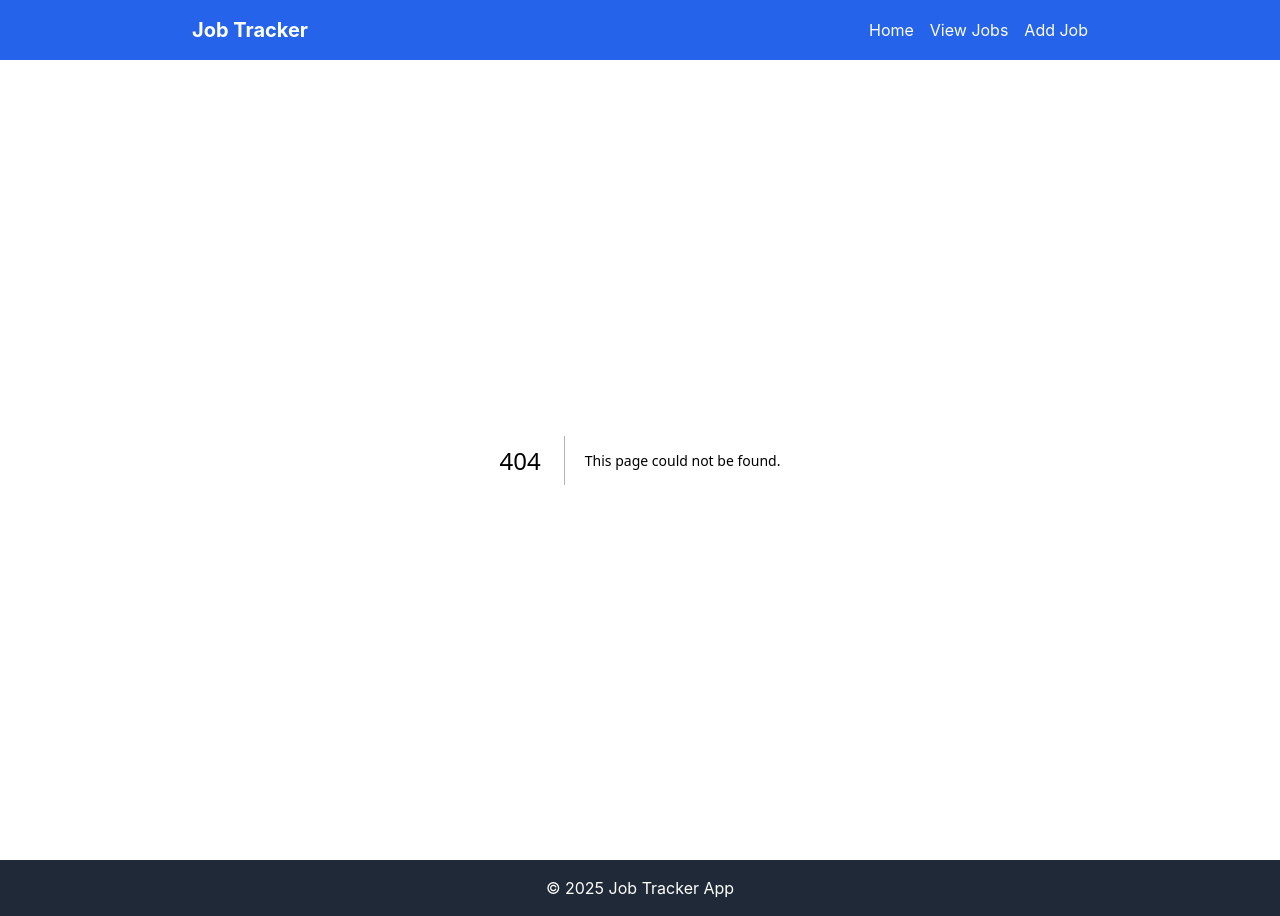
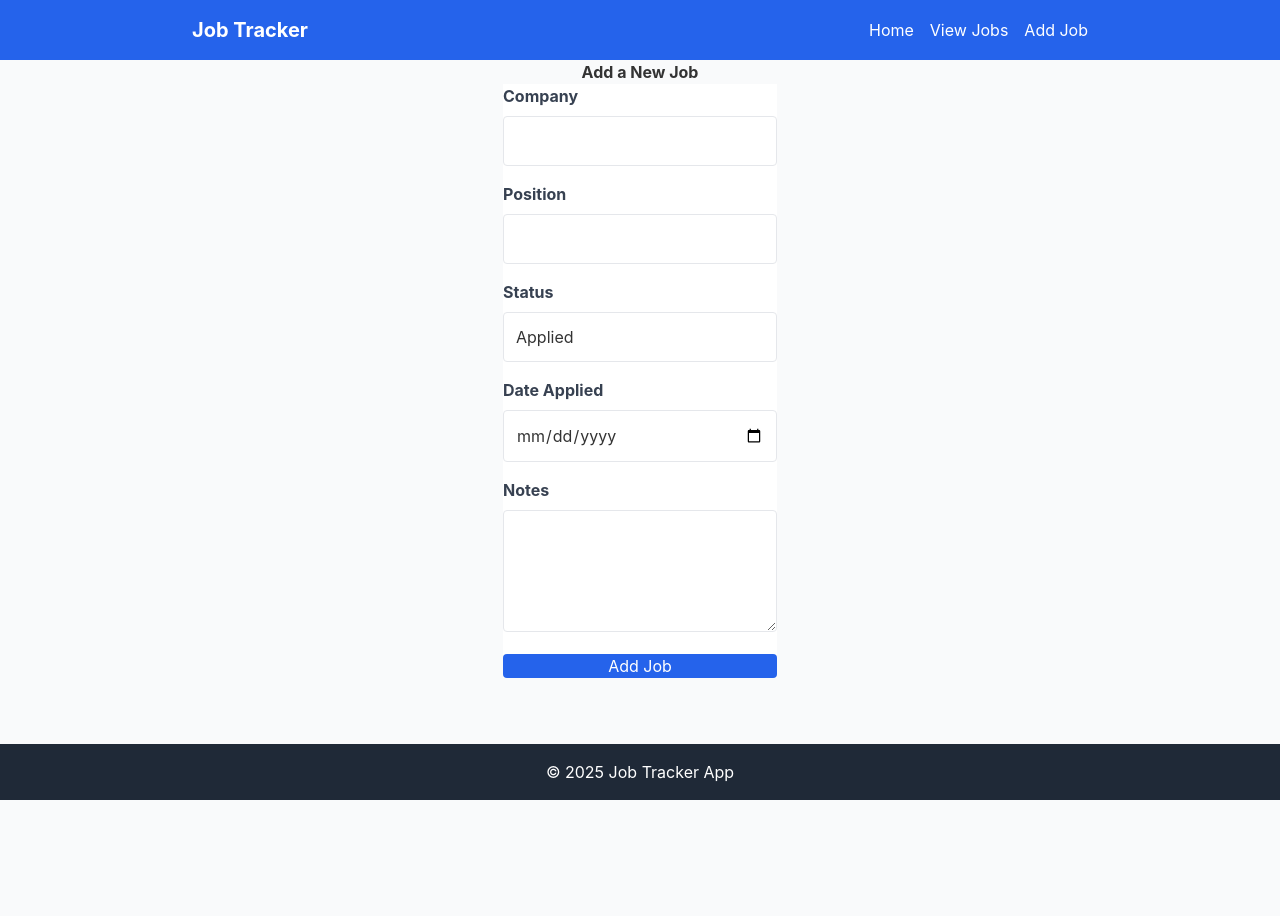
Before and after one commit to Teresamuhiu/job-tracker, a Next.js app: page /job-tracker/add-job in a window 1280 px wide. Before the commit this address had no page. After the commit the page ends 800 px from the top, so only its background shows below. Built offline with nearby package versions, Linux system fonts and the light colour scheme; no server answers.

Commit message:
Fixed view jobs error

```diff
--- /dev/null
+++ b/app/job-tracker/add-job/page.tsx
@@ -0,0 +1,96 @@
+'use client';
+
+import { useState } from 'react';
+import { useRouter } from 'next/navigation';
+import { supabase } from '@/lib/supabase';
+import FormInput from '@/components/FormInput';
+import Footer from '@/components/Footer';
+
+export default function AddJob() {
+  const [form, setForm] = useState({
+    company: '',
+    position: '',
+    status: 'Applied',
+    date_applied: '',
+    notes: '',
+  });
+  const [loading, setLoading] = useState(false);
+  const router = useRouter();
+
+  const handleChange = (e: React.ChangeEvent<HTMLInputElement | HTMLTextAreaElement>) => {
+    setForm({ ...form, [e.target.name]: e.target.value });
+  };
+
+  const handleSubmit = async (e: React.FormEvent<HTMLFormElement>) => {
+    e.preventDefault();
+    setLoading(true);
+
+    if (!form.company || !form.position) {
+      alert('Company and Position are required fields!');
+      setLoading(false);
+      return;
+    }
+
+    try {
+      const { error } = await supabase.from('jobs').insert([form]);
+      if (error) throw error;
+
+      alert('Job added successfully!');
+      router.push('/job-tracker');
+    } catch (error) {
+      console.error(error);
+      alert('Error adding job. Please try again.');
+    } finally {
+      setLoading(false);
+    }
+  };
+
+  return (
+    <div className="min-h-screen flex flex-col justify-between">
+      <div className="p-6 max-w-lg mx-auto">
+        <h2 className="text-3xl font-bold mb-6 text-center">Add a New Job</h2>
+        <form onSubmit={handleSubmit} className="bg-white shadow-md p-6 rounded-lg">
+          <FormInput
+            label="Company"
+            name="company"
+            value={form.company}
+            onChange={handleChange}
+          />
+          <FormInput
+            label="Position"
+            name="position"
+            value={form.position}
+            onChange={handleChange}
+          />
+          <FormInput
+            label="Status"
+            name="status"
+            value={form.status}
+            onChange={handleChange}
+          />
+          <FormInput
+            label="Date Applied"
+            name="date_applied"
+            type="date"
+            value={form.date_applied}
+            onChange={handleChange}
+          />
+          <FormInput
+            label="Notes"
+            name="notes"
+            type="textarea"
+            value={form.notes}
+            onChange={handleChange}
+          />
+          <button
+            type="submit"
+            disabled={loading}
+            className="bg-blue-600 text-white py-2 px-4 rounded w-full hover:bg-blue-500"
+          >
+            {loading ? 'Adding...' : 'Add Job'}
+          </button>
+        </form>
+      </div>
+    </div>
+  );
+}
--- a/app/page.tsx
+++ b/app/page.tsx
@@ -23,7 +23,6 @@ export default function Home() {
           </a>
         </div>
       </div>
-
     </div>
   );
 }
```
Also changed, not shown: app/job-tracker/page.tsx (added, +118 -0 lines).
